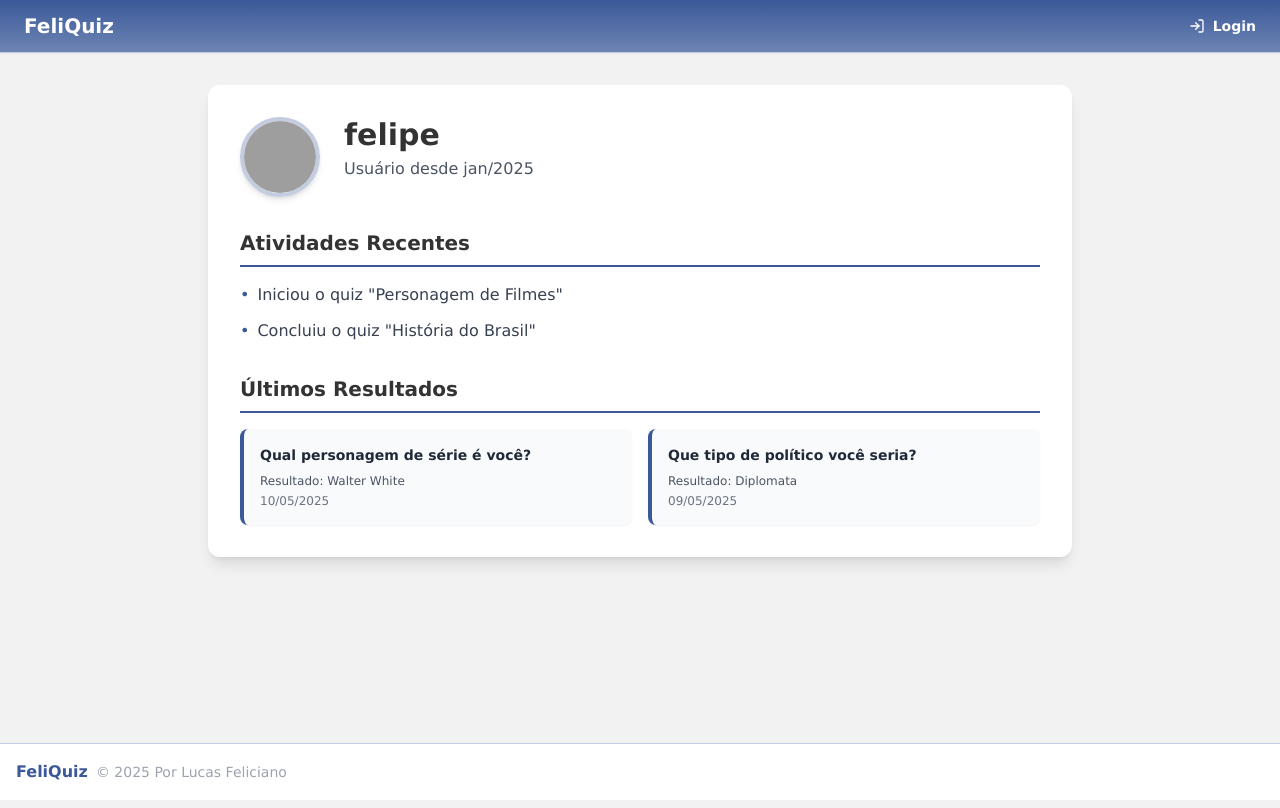
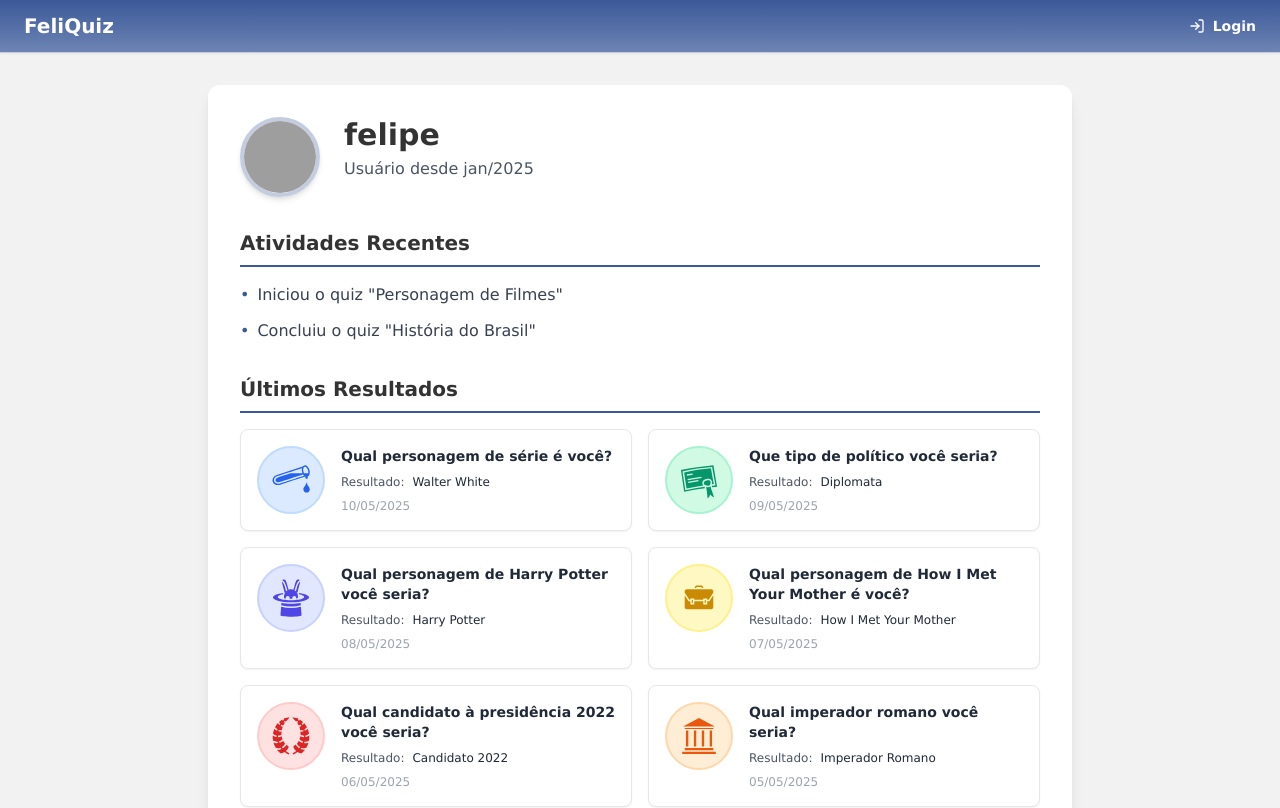
Before and after one commit to Felici4no/Return-me, a React (Vite) app: page /perfil in a window 1280 px wide. Shown: the top 808 px of the page. Built offline with nearby package versions, Linux system fonts and the light colour scheme; grey boxes are pictures that could not be loaded.

Commit message:
add Emblema and icon

```diff
--- a/index.html
+++ b/index.html
@@ -4,7 +4,8 @@
     <meta charset="UTF-8" />
     <link rel="icon" type="image/svg+xml" href="/vite.svg" />
     <meta name="viewport" content="width=device-width, initial-scale=1.0" />
-    <title>FeliQuiz</title>
+    <link rel="shortcut icon" href="src/img/F.png" type="image/x-icon">
+    <title>FeliQuiz.com</title>
   </head>
   <body>
     <div id="root"></div>
--- a/package.json
+++ b/package.json
@@ -19,6 +19,7 @@
     "lucide-react": "^0.344.0",
     "react": "^18.3.1",
     "react-dom": "^18.3.1",
+    "react-icons": "^5.5.0",
     "react-router-dom": "^6.21.1"
   },
   "devDependencies": {
--- /dev/null
+++ b/src/components/Emblema.tsx
@@ -0,0 +1,98 @@
+import {
+    GiChemicalDrop,
+    GiDiploma,
+    GiTrophyCup,
+    GiStarMedal,
+    GiBookCover,
+    GiMagicHat,
+    GiBriefcase,
+    GiLaurels,
+    GiGreekTemple,
+    GiCoffeeCup
+  } from 'react-icons/gi';
+
+  type EmblemaProps = {
+    resultado: string;
+    className?: string;
+  };
+
+  const Emblema = ({ resultado, className }: EmblemaProps) => {
+    const configEmblemas = {
+      // Já existentes
+      'Walter White': {
+        Icone: GiChemicalDrop,
+        corFundo: 'bg-blue-100',
+        corIcone: 'text-blue-600',
+        borda: 'border-blue-200'
+      },
+      'Diplomata': {
+        Icone: GiDiploma,
+        corFundo: 'bg-emerald-100',
+        corIcone: 'text-emerald-600',
+        borda: 'border-emerald-200'
+      },
+      'Cientista': {
+        Icone: GiBookCover,
+        corFundo: 'bg-amber-100',
+        corIcone: 'text-amber-600',
+        borda: 'border-amber-200'
+      },
+      'Líder': {
+        Icone: GiStarMedal,
+        corFundo: 'bg-purple-100',
+        corIcone: 'text-purple-600',
+        borda: 'border-purple-200'
+      },
+
+      // Novos temas
+      'Harry Potter': {
+        Icone: GiMagicHat,
+        corFundo: 'bg-indigo-100',
+        corIcone: 'text-indigo-600',
+        borda: 'border-indigo-200'
+      },
+      'How I Met Your Mother': {
+        Icone: GiBriefcase,
+        corFundo: 'bg-yellow-100',
+        corIcone: 'text-yellow-600',
+        borda: 'border-yellow-200'
+      },
+      'Candidato 2022': {
+        Icone: GiLaurels,
+        corFundo: 'bg-red-100',
+        corIcone: 'text-red-600',
+        borda: 'border-red-200'
+      },
+      'Imperador Romano': {
+        Icone: GiGreekTemple,
+        corFundo: 'bg-orange-100',
+        corIcone: 'text-orange-600',
+        borda: 'border-orange-200'
+      },
+      'Xícara de Café': {
+        Icone: GiCoffeeCup,
+        corFundo: 'bg-brown-100',
+        corIcone: 'text-brown-600',
+        borda: 'border-brown-200'
+      }
+    };
+
+    const emblema = configEmblemas[resultado as keyof typeof configEmblemas] || {
+      Icone: GiTrophyCup,
+      corFundo: 'bg-gray-100',
+      corIcone: 'text-gray-600',
+      borda: 'border-gray-200'
+    };
+
+    return (
+      <div
+        className={`${emblema.corFundo} ${emblema.borda} ${className}
+          p-3 rounded-full border-2 flex items-center justify-center
+          transition-all hover:scale-105 hover:shadow-sm`}
+      >
+        <emblema.Icone className={`${emblema.corIcone} w-8 h-8 md:w-10 md:h-10`} />
+      </div>
+    );
+  };
+
+  export default Emblema;
--- a/src/pages/Perfil.tsx
+++ b/src/pages/Perfil.tsx
@@ -1,4 +1,5 @@
 import React from 'react';
+import Emblema from "../components/Emblema"; // Ajuste o caminho conforme necessário
 
 const Perfil: React.FC = () => {
   // Dados simulados
@@ -12,6 +13,11 @@ const Perfil: React.FC = () => {
     resultados: [
       { titulo: 'Qual personagem de série é você?', resultado: 'Walter White', data: '10/05/2025' },
       { titulo: 'Que tipo de político você seria?', resultado: 'Diplomata', data: '09/05/2025' },
+      { titulo: 'Qual personagem de Harry Potter você seria?', resultado: 'Harry Potter', data: '08/05/2025' },
+      { titulo: 'Qual personagem de How I Met Your Mother é você?', resultado: 'How I Met Your Mother', data: '07/05/2025' },
+      { titulo: 'Qual candidato à presidência 2022 você seria?', resultado: 'Candidato 2022', data: '06/05/2025' },
+      { titulo: 'Qual imperador romano você seria?', resultado: 'Imperador Romano', data: '05/05/2025' },
+      { titulo: 'Qual xícara de café você seria?', resultado: 'Xícara de Café', data: '04/05/2025' }
     ]
   };
 
@@ -25,7 +31,7 @@ const Perfil: React.FC = () => {
             alt={usuario.nome}
             className="w-20 h-20 rounded-full border-4 border-facebook-border shadow-md"
           />
-          <div>
+          <div className="mt-2 md:mt-0">
             <h2 className="text-2xl md:text-3xl font-extrabold text-facebook-dark-blue">
               {usuario.nome}
             </h2>
@@ -59,17 +65,26 @@ const Perfil: React.FC = () => {
             {usuario.resultados.map((quiz, index) => (
               <div
                 key={index}
-                className="border-l-4 border-facebook-blue p-4 rounded-lg bg-gray-50 hover:bg-blue-50 transition-all shadow-sm hover:shadow-md"
+                className="group p-4 rounded-lg bg-white hover:bg-gray-50 transition-all
+                  shadow-sm hover:shadow-md border border-gray-200"
               >
-                <p className="text-sm font-semibold text-gray-800">
-                  {quiz.titulo}
-                </p>
-                <p className="text-xs text-gray-600 mt-2">
-                  Resultado: <span className="font-medium">{quiz.resultado}</span>
-                </p>
-                <p className="text-xs text-gray-500 mt-1">
-                  <time dateTime="2025-05-10">{quiz.data}</time>
-                </p>
+                <div className="flex items-start gap-4">
+                  <Emblema resultado={quiz.resultado} className="flex-shrink-0" />
+                  <div className="flex-1">
+                    <p className="text-sm font-semibold text-gray-800 mb-2">
+                      {quiz.titulo}
+                    </p>
+                    <div className="flex items-baseline gap-2">
+                      <span className="text-xs text-gray-600">Resultado:</span>
+                      <span className="text-xs font-medium text-gray-800">
+                        {quiz.resultado}
+                      </span>
+                    </div>
+                    <p className="text-xs text-gray-400 mt-2">
+                      <time dateTime={quiz.data}>{quiz.data}</time>
+                    </p>
+                  </div>
+                </div>
               </div>
             ))}
           </div>
```
Also changed, not shown: src/img/F.png (added), 1 other file (tests, documents, lock files or other folders).
